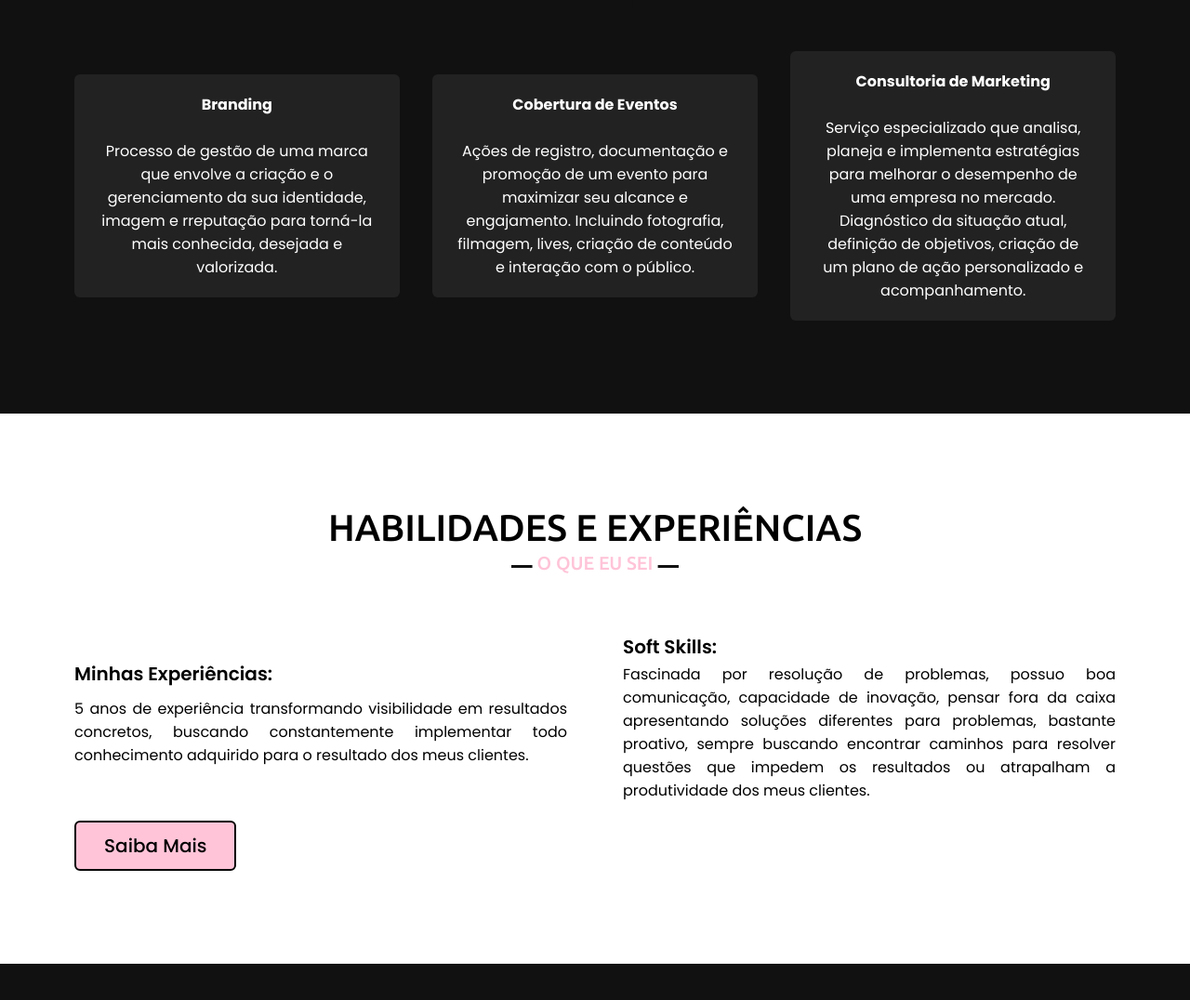
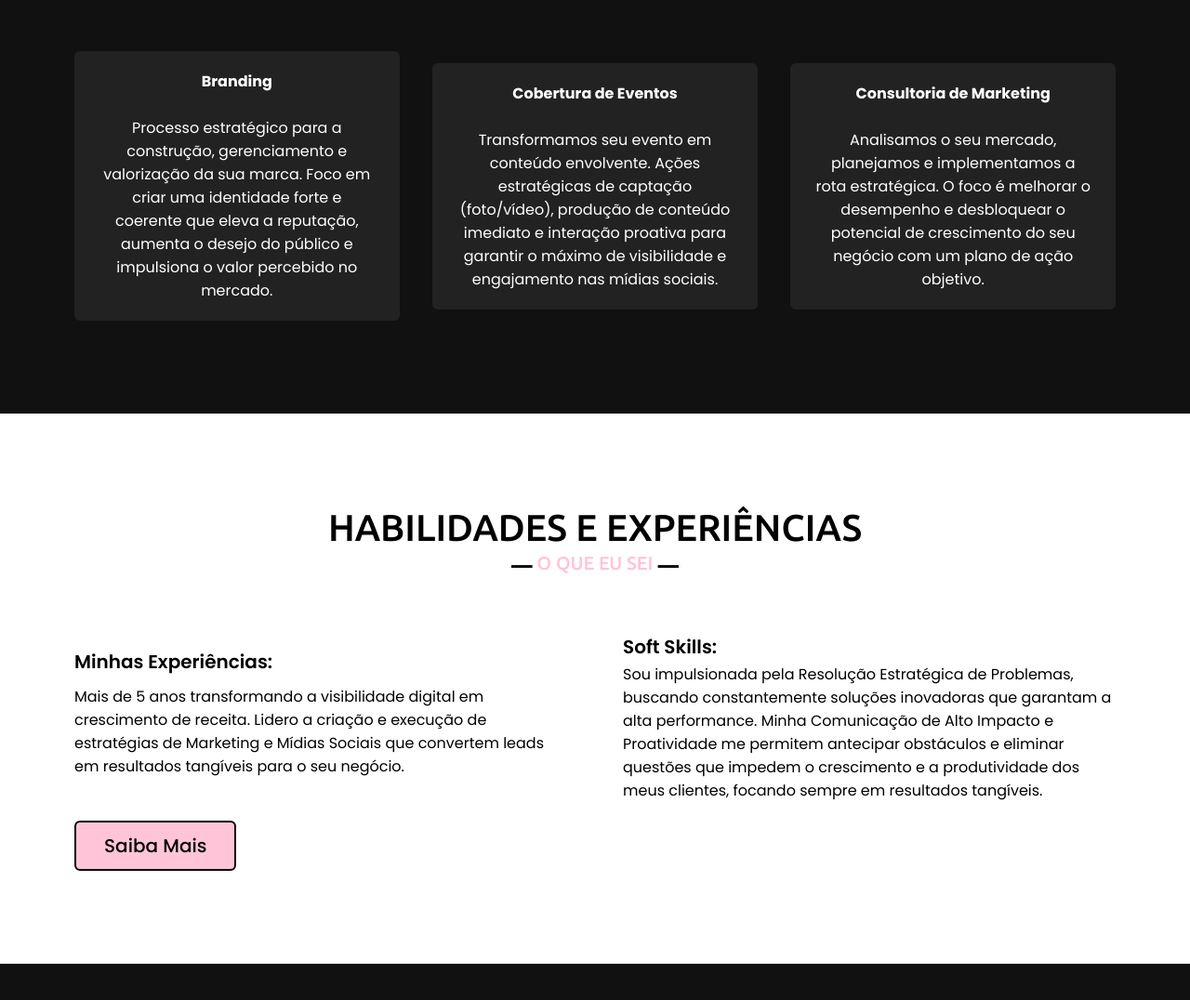
Before and after one commit to gabrielfsillva/portifolio-leticia, a plain HTML site: page index.html in a window 1280 px wide. Shown: the part 1704-2780 px from the top of the page at 93% size. Drawn offline with nearby package versions, Linux system fonts and the light colour scheme.

Commit message:
Novas Alterações

```diff
--- a/css/style.css
+++ b/css/style.css
@@ -275,7 +275,7 @@ section .title::after {
 
 .stacks  .title::after, .projects .title::after {
     background: #111;
-    content: "Stacks";
+    content: "My Services";
 }
 
 .stacks .stacks-content .card {
@@ -327,7 +327,7 @@ section .title::after {
 }
 
 .skills .skills-content  .left p {
-    text-align: justify;
+    text-align: start;
 }
 
 
@@ -339,7 +339,7 @@ section .title::after {
 }
 
 .skills .skills-content .right p {
-    text-align: justify;
+    text-align: start;
 }
 
 .skills .skills-content a {
@@ -359,9 +359,6 @@ section .title::after {
     color: #111;
     background: none;
 }
-
-
-
 
 /* projetos section style  */
 
--- a/index.html
+++ b/index.html
@@ -47,7 +47,7 @@
     <section class="home" id="home">
       <div class="max-width">
         <div class="home-content">
-          <div class="text-1">Olá, meu nome é</div>
+          <div class="text-1">Olá! Meu nome é</div>
           <div class="text-2">Amélia Letícia</div>
           <div class="text-3"><span class="typing"></span></div>
         </div>
@@ -67,12 +67,13 @@
           </div>
           <div class="column right">
             <div class="text">
-              Eu sou Amélia Letícia, <span class="typing-2"></span>
+              Olá! Sou Amélia Letícia, sua <span class="typing-2"></span>
             </div>
             <p>
-              Especialista em estratégias digitais e gestão de midias sociais,
-              com <strong>mais de 5 anos de experiência transformando visibilidade em resultados concretos.</strong>
-              <br>Conheço as formas certas para levar seu negócio para o próximo nível! Vamos desbloquear o seu sucesso juntos!
+              Minha missão, construída em mais de 5 anos de experiência, é transformar a presença online da sua marca em crescimento de receita e autoridade.
+              Eu não apenas gerencio mídias; eu crio estratégias digitais robustas que convertem.
+              <br>
+              Se você busca alcançar o próximo nível de sucesso através de resultados concretos, estou pronta para desbloquear esse potencial ao seu lado.
             </p>
             <a href="#">Download CV</a>
           </div>
@@ -90,8 +91,7 @@
               <div class="text"><strong>Branding</strong></div>
               <br>
               <p>
-                Processo de gestão de uma marca que envolve a criação e o gerenciamento da sua identidade,
-                imagem e rreputação para torná-la mais conhecida, desejada e valorizada.
+                Processo estratégico para a construção, gerenciamento e valorização da sua marca. Foco em criar uma identidade forte e coerente que eleva a reputação, aumenta o desejo do público e impulsiona o valor percebido no mercado.
               </p>
             </div>
           </div>
@@ -100,8 +100,7 @@
               <div class="text"><strong>Cobertura de Eventos</strong></div>
               <br>
               <p>
-                Ações de registro, documentação e promoção de um evento para maximizar seu alcance e engajamento.
-                Incluindo fotografia, filmagem, lives, criação de conteúdo e interação com o público.
+                Transformamos seu evento em conteúdo envolvente. Ações estratégicas de captação (foto/vídeo), produção de conteúdo imediato e interação proativa para garantir o máximo de visibilidade e engajamento nas mídias sociais.
               </p>
             </div>
           </div>
@@ -110,8 +109,7 @@
               <div class="text"><strong>Consultoria de Marketing</strong></div>
               <br>
               <p>
-                Serviço especializado que analisa, planeja e implementa estratégias para melhorar o desempenho de uma empresa no mercado.
-                Diagnóstico da situação atual, definição de objetivos, criação de um plano de ação personalizado e acompanhamento.
+                Analisamos o seu mercado, planejamos e implementamos a rota estratégica. O foco é melhorar o desempenho e desbloquear o potencial de crescimento do seu negócio com um plano de ação objetivo.
               </p>
             </div>
           </div>
@@ -128,17 +126,15 @@
           <div class="column left">
             <div class="text">Minhas Experiências:</div>
             <p>
-              5 anos de experiência transformando visibilidade em resultados concretos, buscando constantemente implementar todo conhecimento adquirido para o resultado dos meus clientes. <br />
+              Mais de 5 anos transformando a visibilidade digital em crescimento de receita.
+              Lidero a criação e execução de estratégias de Marketing e Mídias Sociais que convertem leads em resultados tangíveis para o seu negócio.
             </p>
           </div>
           <div class="column right">
             <div class="text">Soft Skills:</div>
             <p>
-              Fascinada por resolução de problemas, possuo boa comunicação,
-              capacidade de inovação, pensar fora da caixa apresentando soluções diferentes para
-              problemas, bastante proativo, sempre buscando encontrar
-              caminhos para resolver questões que impedem os resultados ou
-              atrapalham a produtividade dos meus clientes.
+              Sou impulsionada pela Resolução Estratégica de Problemas, buscando constantemente soluções inovadoras que garantam a alta performance.
+              Minha Comunicação de Alto Impacto e Proatividade me permitem antecipar obstáculos e eliminar questões que impedem o crescimento e a produtividade dos meus clientes, focando sempre em resultados tangíveis.
             </p>
           </div>
           <a href="#projects">Saiba Mais</a>
@@ -239,7 +235,7 @@
             </div>
           </div>
           <div class="column right">
-            <div class="text">Formulário para contato</div>
+            <div class="text">Formulário para contato direto no WhatsApp</div>
             <form  onsubmit="enviarWhats(event)">
               <div class="fields">
                 <div class="field name">
--- a/script.js
+++ b/script.js
@@ -33,7 +33,7 @@ $(document).ready(function () {
   });
 
   var typed = new Typed(".typing-2", {
-    strings: ["Especialista Digital e Gestora de Mídias Sociais."],
+    strings: ["Estrategista Digital e Gestora de Marcas."],
     typeSpeed: 100,
     backSpeed: 60,
     loop: true,
```
